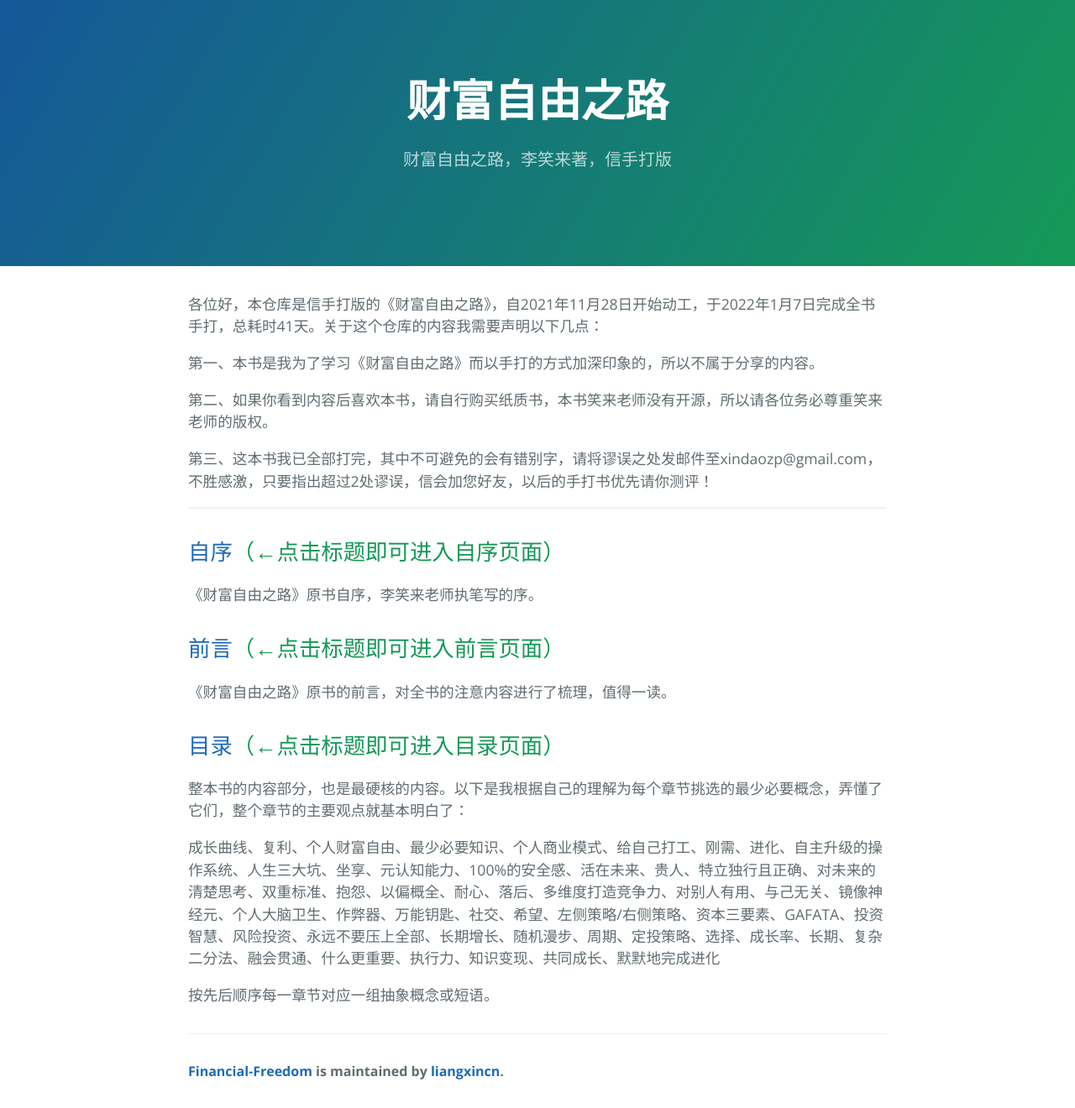
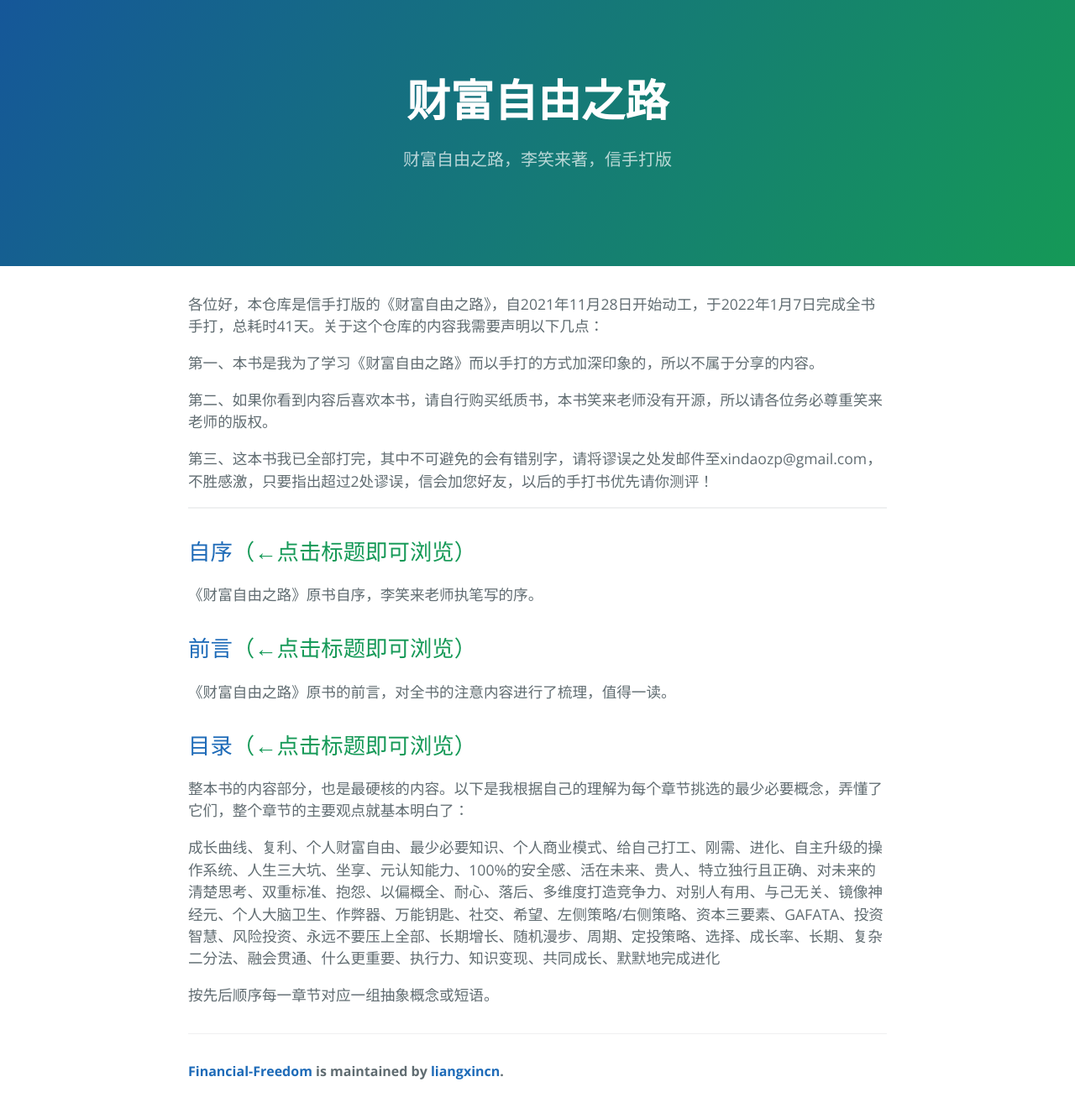
Before and after one commit to liangxincn/Financial-Freedom, a Jekyll site: the page built from index.md, in a window 1280 px wide. Shown: the whole page at 84% size. Built offline with Jekyll 4.4.1, drawn with Linux system fonts in a browser that asks for light colours; our own code applies the rules of GitHub Pages for plain Markdown files.

Commit message:
Update index.md

```diff
--- a/index.md
+++ b/index.md
@@ -8,15 +8,15 @@
 
 ----
 
-## [自序](/order.md)（←点击标题即可进入自序页面）
+## [自序](/order.md)（←点击标题即可浏览）
 
 《财富自由之路》原书自序，李笑来老师执笔写的序。
 
-## [前言](/preface.md)（←点击标题即可进入前言页面）
+## [前言](/preface.md)（←点击标题即可浏览）
 
 《财富自由之路》原书的前言，对全书的注意内容进行了梳理，值得一读。
 
-## [目录](/menu.md)（←点击标题即可进入目录页面）
+## [目录](/menu.md)（←点击标题即可浏览）
 
 整本书的内容部分，也是最硬核的内容。以下是我根据自己的理解为每个章节挑选的最少必要概念，弄懂了它们，整个章节的主要观点就基本明白了：
 
```
